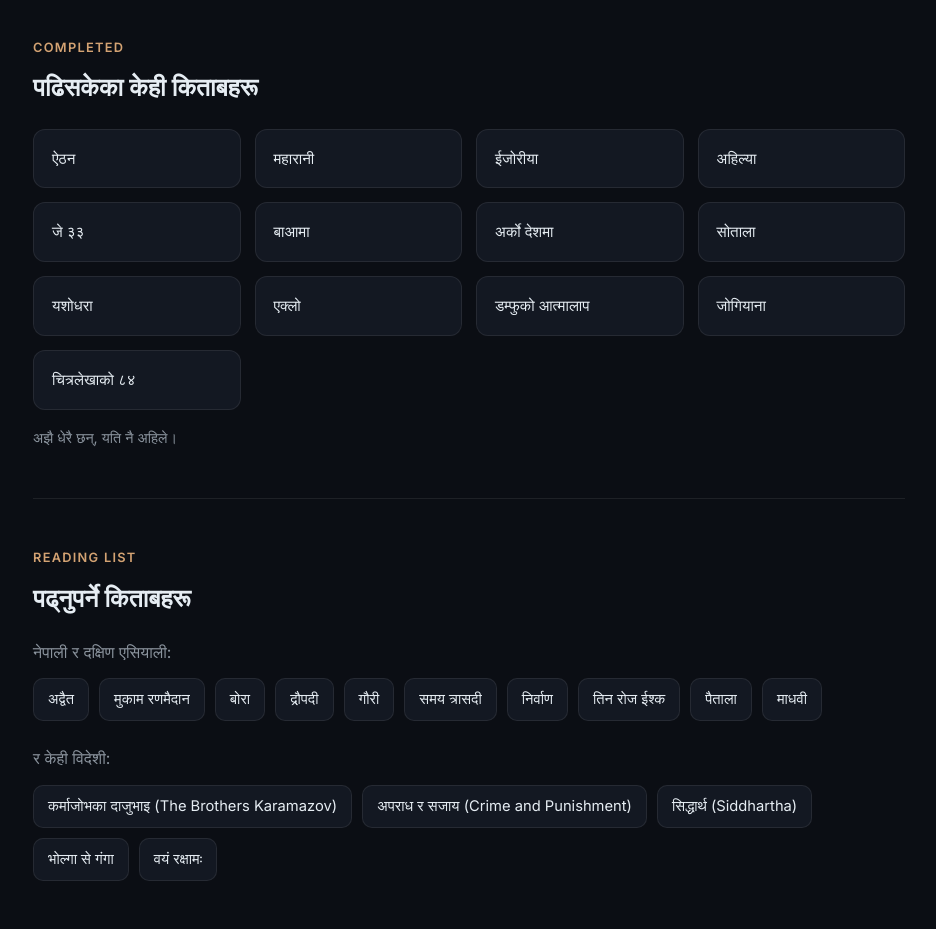
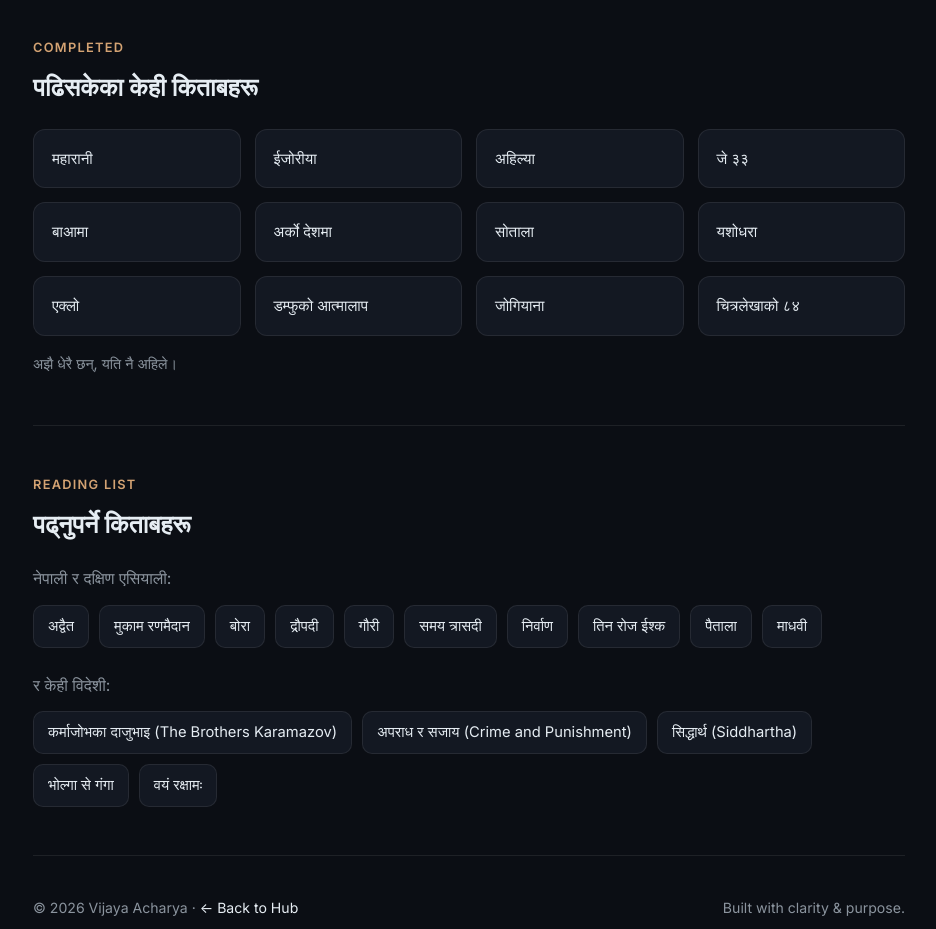
Before and after one commit to Jayahos/jayahos-hub, a plain HTML site: page books.html in a window 1280 px wide. Shown: the part 940-1869 px from the top of the page, without its empty margins (171-1107 px from the left). Drawn offline with nearby package versions, Linux system fonts and the light colour scheme; a web font is replaced by a local one.

Commit message:
books: remove ऐठन from completed list (currently reading)

```diff
--- a/books.html
+++ b/books.html
@@ -88,7 +88,6 @@
         <div class="section-label">Completed</div>
         <h2 class="section-title">पढिसकेका केही किताबहरू</h2>
         <div class="book-grid">
-          <div class="book-item">ऐठन</div>
           <div class="book-item">महारानी</div>
           <div class="book-item">ईजोरीया</div>
           <div class="book-item">अहिल्या</div>
```
